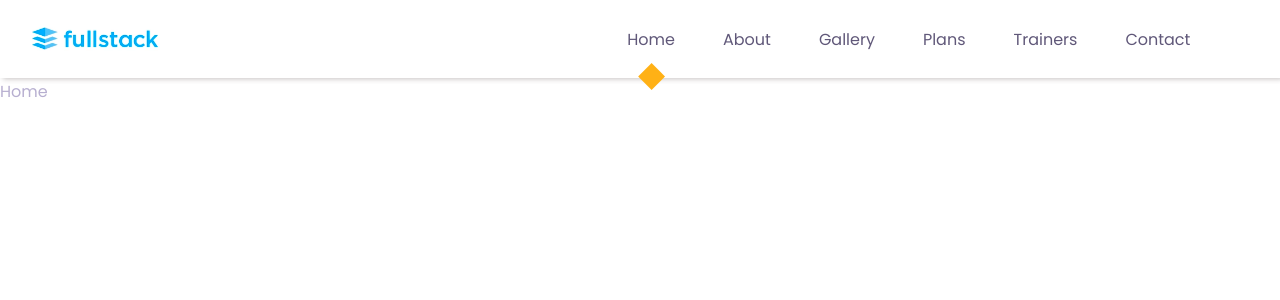
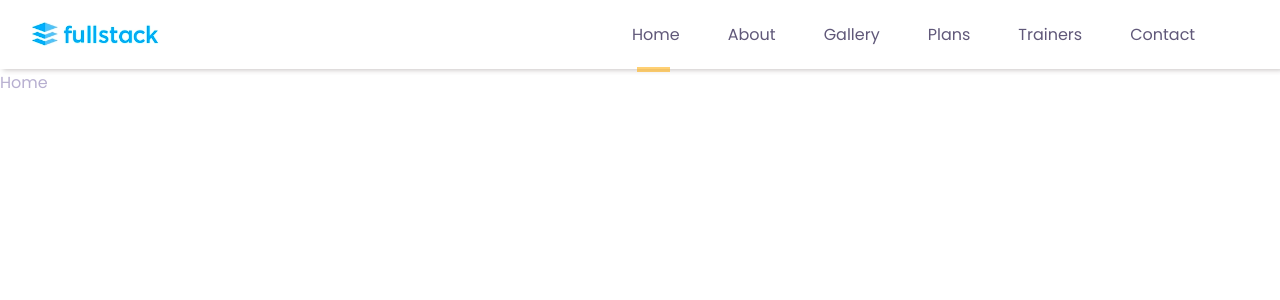
Before and after one commit to belaymit/reactjs-website, a React (Create React App) app: page / in a window 1280 px wide. Shown: the top 300 px of the page. Built offline with nearby package versions, Linux system fonts and the light colour scheme.

Commit message:
added style active-menu class

```diff
--- a/src/components/navbar.css
+++ b/src/components/navbar.css
@@ -32,7 +32,7 @@ nav {
 .nav-links {
   display: flex;
   align-items: center;
-  padding: 1.6rem;
+  padding: 1.3rem;
   gap: 3rem;
   margin-right: 4rem;
 }
@@ -52,13 +52,14 @@ nav {
 .active-nav::after {
   content: "";
   display: block;
-  width: 1.2rem;
-  height: 1.2rem;
+  width: 2.1rem;
+  height: .3rem;
   background: var(--color-secondary);
   position: absolute;
-  left: calc(50% - 0.6rem);
-  transform: rotate(45deg);
-  margin-top: 0.9rem;
+  left: calc(50% - 1.2rem);
+  margin-top: 1.2rem;
+  opacity: .6;
+  z-index: 0;
 }
 
 @media screen and (max-width: 1024px) {
```
